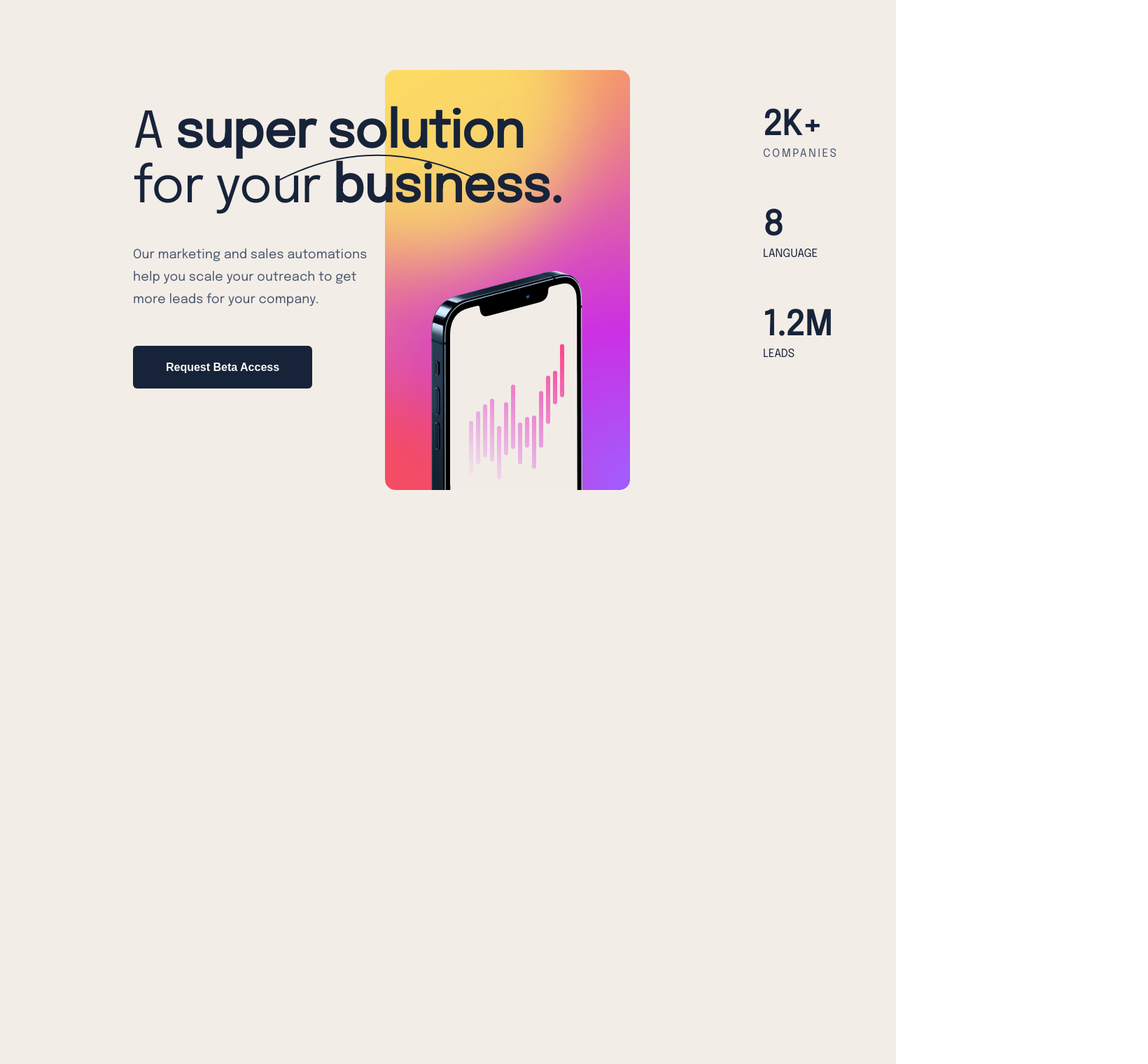
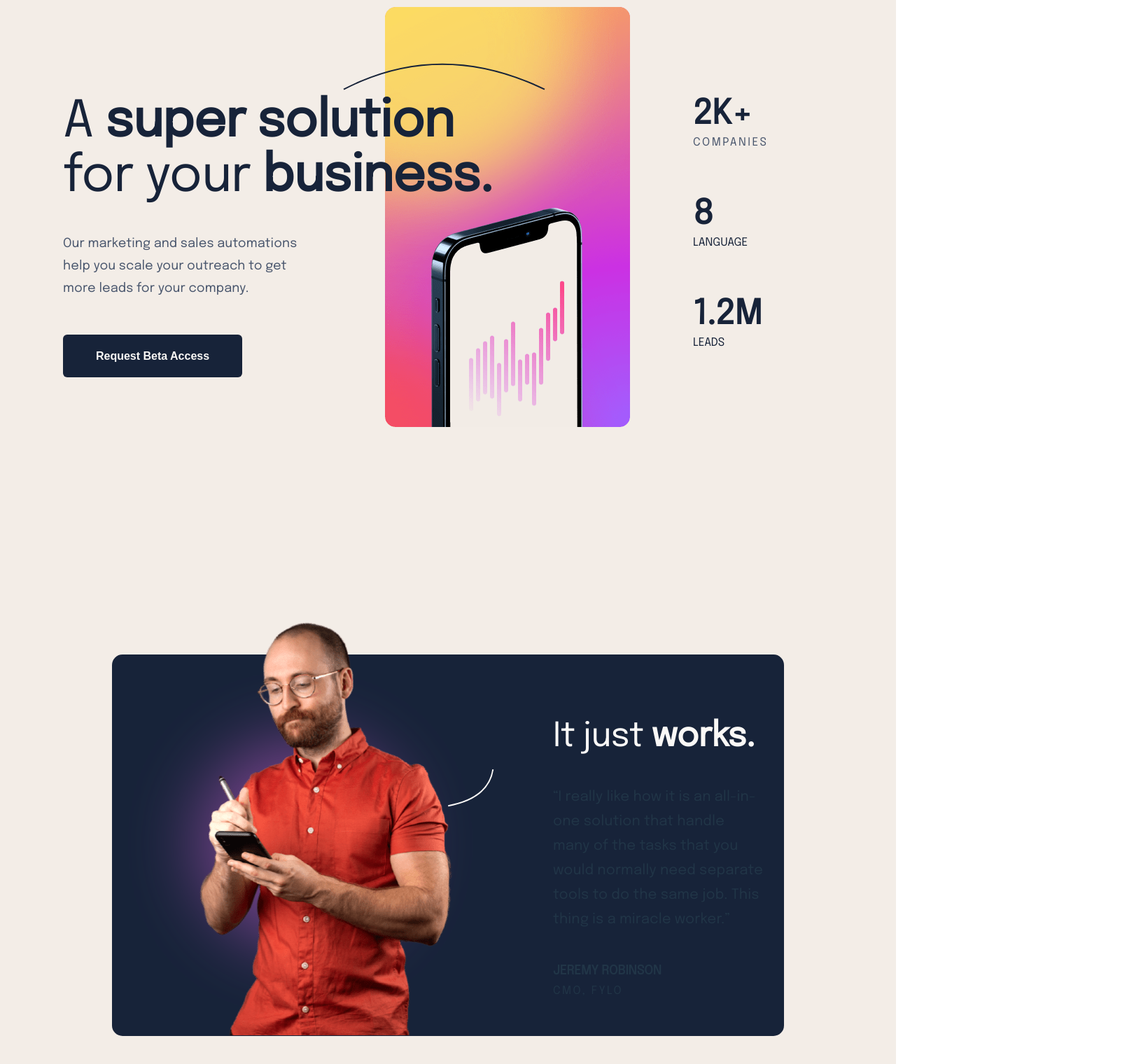
Before and after one commit to AnnaPrusakova/suite-langing-page, a React (Vite) app: page / in a window 1280 px wide. Shown: the part 140-1660 px from the top of the page at 70% size, 1640 px wide, since content can reach past the window. Built offline with nearby package versions, Linux system fonts and the light colour scheme.

Commit message:
add review section

```diff
--- a/src/components/MainPage.tsx
+++ b/src/components/MainPage.tsx
@@ -1,7 +1,7 @@
 import Footer from "./Footer";
-import Header from "./Header";
-import Review from "./Review";
-import Solution from "./Solution";
+import Header from "./header/Header";
+import Review from "./review/Review";
+import Solution from "./solution/Solution";
 import styles from './main.module.scss';
 
 const MainPage: React.FC<{}> = () => {
--- a/src/components/Review.tsx
+++ /dev/null
@@ -1,5 +0,0 @@
-const Review: React.FC<{}> = () => {
-    return (<div></div>);
-}
-
-export default Review;
--- a/src/components/Header.tsx
+++ b/src/components/header/Header.tsx
@@ -1,4 +1,4 @@
-import ButtonSecondary from "./common/ButtonSecondary";
+import ButtonSecondary from "../common/ButtonSecondary";
 import styles from './header.module.scss';
 
 const Header: React.FC<{}> = () => {
--- a/src/components/header.module.scss
+++ b/src/components/header/header.module.scss
@@ -1,4 +1,4 @@
-@import '../styles/variables.module.scss';
+@import '../../styles/variables.module.scss';
 
 .headerWrapper {
     width: 1108px;
--- a/src/components/main.module.scss
+++ b/src/components/main.module.scss
@@ -1,7 +1,6 @@
 @import '../styles/variables.module.scss';
 
 .mainWrapper {
-    width: 1440px;
     height: 1716px;
     padding: 20px;
 }
--- /dev/null
+++ b/src/components/review/Review.tsx
@@ -0,0 +1,26 @@
+import styles from './review.module.scss';
+import Jeremy from '../../assets/image-jeremy-large.png';
+import Blur from '../../assets/pattern-blur.svg';
+import Line from '../../assets/pattern-curved-line-2.svg';
+
+const Review: React.FC<{}> = () => {
+    return (
+        <div className={styles.reviewWrapper}>
+            <div>
+                <img className={styles.jeremyImg} src={Jeremy} alt={'jeremy'} />
+                <img src={Blur} alt={'blur'} />
+            </div>
+                <img className={styles.line} src={Line} alt={'line'}/>
+            <div className={styles.review}>
+                <div className={styles.title}>It just <span className={styles.boldTitle}>works.</span></div>
+                <div className={styles.text}>“I really like how it is an all-in-one solution that handle many of the tasks that you would normally need separate tools to do the same job. This thing is a miracle worker.”</div>
+                <div className={styles.authorReview}>
+                    <div className={styles.author}>JEREMY ROBINSON</div>
+                    <div className={styles.position}>CMO, FYLO</div>
+                </div>
+            </div>
+        </div>
+    );
+}
+
+export default Review;
--- /dev/null
+++ b/src/components/review/review.module.scss
@@ -0,0 +1,67 @@
+@import '../../styles/variables.module.scss';
+
+.reviewWrapper {
+    position: relative;
+    height: 545px;
+    background-color: $dark-blue;
+    border-radius: 15px;
+    margin: 199px 140px 0;
+    display: grid;
+    grid-template-columns: repeat(2, 50%);
+    gap: 150px;
+}
+
+.jeremyImg {
+    position: absolute;
+    left: 13%;
+    bottom: 1px;
+}
+
+.line {
+    position: absolute;
+    left: 50%;
+    top: 30%;
+}
+
+.review {
+    margin-top: 10px;
+}
+
+.title {
+    margin-top: 80px;
+    font-weight: 400;
+    font-size: 48px;
+    line-height: 56px;
+    letter-spacing: -0.5px;
+    color: $white;
+}
+
+.boldTitle {
+    font-weight: 900;
+}
+
+.text {
+    width: 300px;
+    margin-top: 40px;
+    font-weight: 400;
+    font-size: $quote-font-size;
+    line-height: 35px;
+    letter-spacing: 0.1px;
+}
+
+.authorReview {
+    margin-top: 40px;
+}
+
+.author {
+    font-weight: 700;
+    font-size: $body-font-size;
+    line-height: 32px;
+}
+
+.position {
+    font-weight: 400;
+    font-size: $headling-S;
+    line-height: 26px;
+    letter-spacing: 2.5px;
+}
--- a/src/components/Solution.tsx
+++ b/src/components/solution/Solution.tsx
@@ -1,7 +1,7 @@
-import ButtonDefault from './common/ButtonDefault';
+import ButtonDefault from '../common/ButtonDefault';
 import styles from './solution.module.scss';
-import Line  from '../assets/pattern-curved-line-1.svg';
-import Hero from '../assets/image-hero-portrait.png';
+import Line  from '../../assets/pattern-curved-line-1.svg';
+import Hero from '../../assets/image-hero-portrait.png';
 
 const Solution: React.FC<{}> = () => {
     return (
--- a/src/components/solution.module.scss
+++ b/src/components/solution/solution.module.scss
@@ -1,9 +1,9 @@
-@import '../styles/variables.module.scss';
+@import '../../styles/variables.module.scss';
 
 .solutionWrapper {
     width: 1100px;
     height: 600px;
-    margin: 15% auto;
+    margin: 200px auto 0;
     display: grid;
     grid-template-columns: repeat(2, 50%);
     gap: 350px;
@@ -48,15 +48,15 @@
 
 .curveLine {
     position: absolute;
-    left: 31%;
-    top: 45%;
+    left: 490px;
+    top: 230px;
     z-index: 99;
 }
 
 .imgHero {
     position: absolute;
     left: 43%;
-    top: 30%;
+    top: 150px;
 }
 
 .secondBlock {
```
